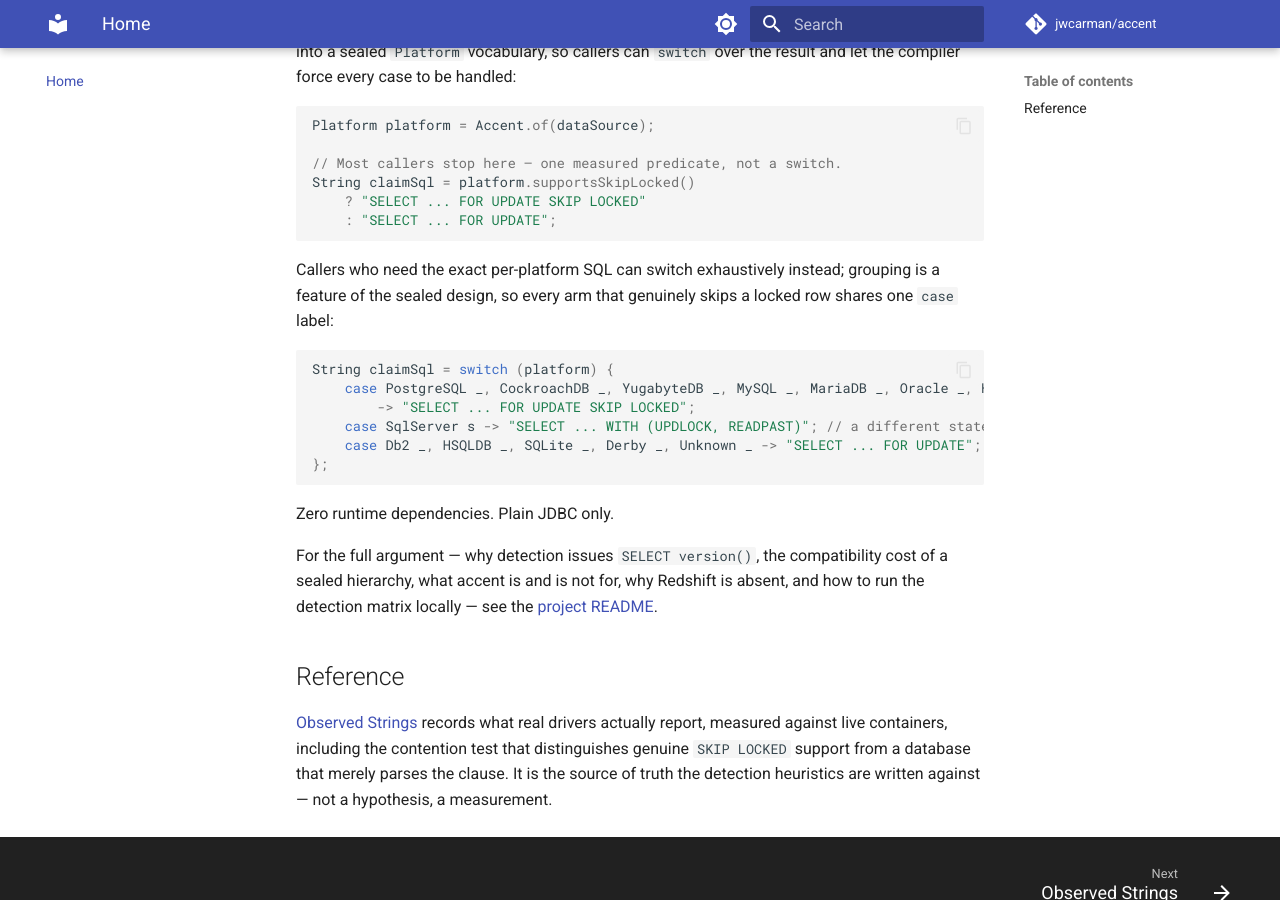
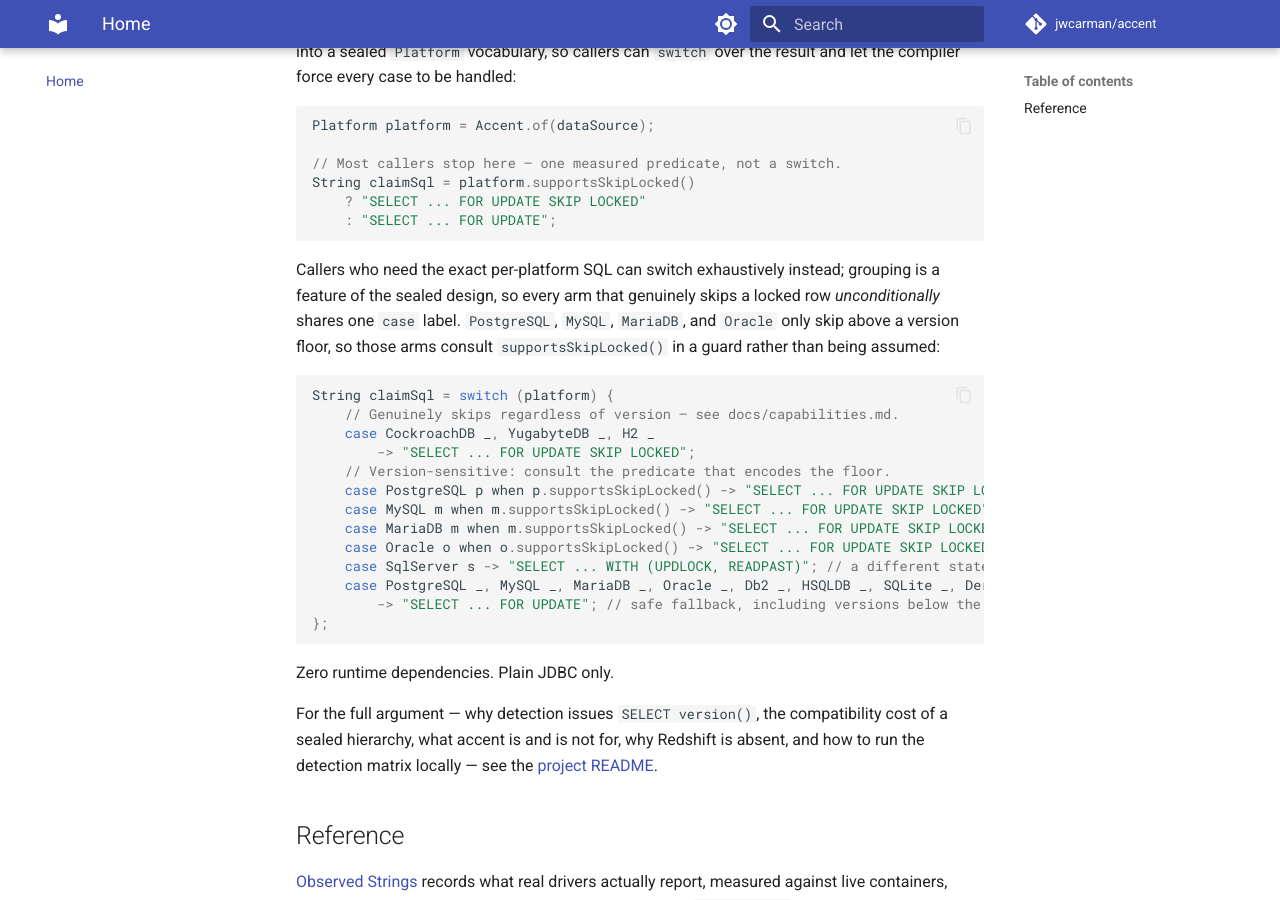
Before and after one commit to jwcarman/accent, an MkDocs documentation site: the page built from docs/index.md, in a window 1280 px wide and 900 px high, scrolled down 349 px. Built offline with MkDocs 1.6.1 and Material for MkDocs 9.7.7, drawn with Linux system fonts in a browser that asks for light colours; comment, search, counter and statistics services are not loaded.

Commit message:
Fix flagship switch example and Builder javadoc parity
The exhaustive switch in README.md and docs/index.md unconditionally
emitted SKIP LOCKED for any MySQL, MariaDB, or Oracle version, including
below the floors Platform.java encodes. Version-sensitive arms now guard
on supportsSkipLocked() itself, so the example can never emit SQL an
engine below its floor would reject.

Also brings Accent.Builder#of(DatabaseMetaData) to javadoc parity with
its static counterpart, noting the SELECT version() round trip for the
PostgreSQL family.

Co-Authored-By: Claude Opus 5 (1M context) <noreply@anthropic.com>
Claude-Session: https://claude.ai/code/session_01Gturtr2vCoUvwHNHSJzMhe

````diff
--- a/docs/index.md
+++ b/docs/index.md
@@ -22,14 +22,23 @@ String claimSql = platform.supportsSkipLocked()
 
 Callers who need the exact per-platform SQL can switch exhaustively instead;
 grouping is a feature of the sealed design, so every arm that genuinely skips
-a locked row shares one `case` label:
+a locked row *unconditionally* shares one `case` label. `PostgreSQL`, `MySQL`,
+`MariaDB`, and `Oracle` only skip above a version floor, so those arms consult
+`supportsSkipLocked()` in a guard rather than being assumed:
 
 ```java
 String claimSql = switch (platform) {
-    case PostgreSQL _, CockroachDB _, YugabyteDB _, MySQL _, MariaDB _, Oracle _, H2 _
+    // Genuinely skips regardless of version — see docs/capabilities.md.
+    case CockroachDB _, YugabyteDB _, H2 _
         -> "SELECT ... FOR UPDATE SKIP LOCKED";
+    // Version-sensitive: consult the predicate that encodes the floor.
+    case PostgreSQL p when p.supportsSkipLocked() -> "SELECT ... FOR UPDATE SKIP LOCKED";
+    case MySQL m when m.supportsSkipLocked() -> "SELECT ... FOR UPDATE SKIP LOCKED";
+    case MariaDB m when m.supportsSkipLocked() -> "SELECT ... FOR UPDATE SKIP LOCKED";
+    case Oracle o when o.supportsSkipLocked() -> "SELECT ... FOR UPDATE SKIP LOCKED";
     case SqlServer s -> "SELECT ... WITH (UPDLOCK, READPAST)"; // a different statement, not a spelling
-    case Db2 _, HSQLDB _, SQLite _, Derby _, Unknown _ -> "SELECT ... FOR UPDATE"; // safe fallback
+    case PostgreSQL _, MySQL _, MariaDB _, Oracle _, Db2 _, HSQLDB _, SQLite _, Derby _, Unknown _
+        -> "SELECT ... FOR UPDATE"; // safe fallback, including versions below the floor
 };
 ```
 
````
Also changed, not shown: README.md (+15 -4 lines), 1 other file.
